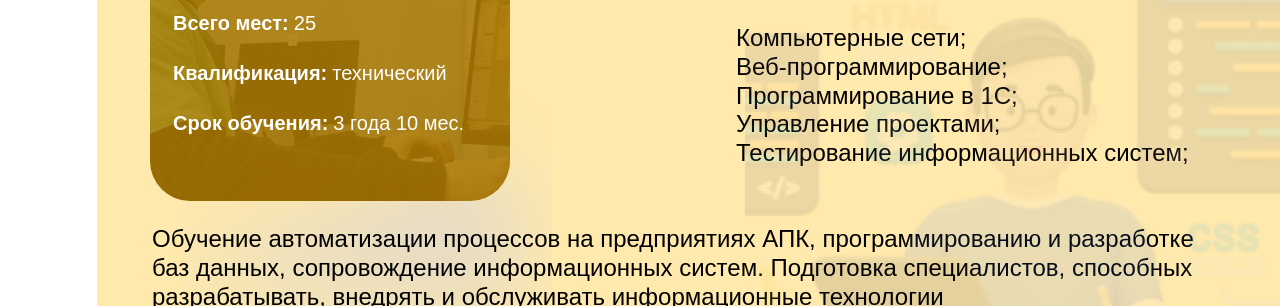
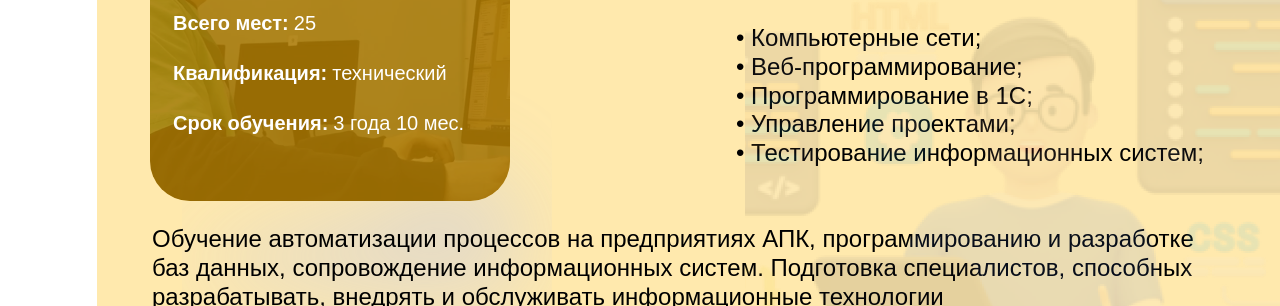
Before and after one commit to lllqtop/tkmmp_abiturientam_09.02.07, a plain HTML site: page index.html in a window 1280 px wide. Shown: the part 453-759 px from the top of the page. Drawn offline with Linux system fonts and the light colour scheme.

Commit message:
Update index.html

```diff
--- a/index.html
+++ b/index.html
@@ -50,11 +50,11 @@
           <div class="_09-02-07__div13">Профильные дисциплины:</div>
           <div class="_09-02-07___12">
             <ul class="_12-span">
-              <li>Компьютерные сети;</li>
-              <li>Веб-программирование;</li>
-              <li>Программирование в 1С;</li>
-              <li>Управление проектами;</li>
-              <li>Тестирование информационных систем;</li>
+              <li>• Компьютерные сети;</li>
+              <li>• Веб-программирование;</li>
+              <li>• Программирование в 1С;</li>
+              <li>• Управление проектами;</li>
+              <li>• Тестирование информационных систем;</li>
             </ul>
           </div>
           <div class="_09-02-07__div14">
```
